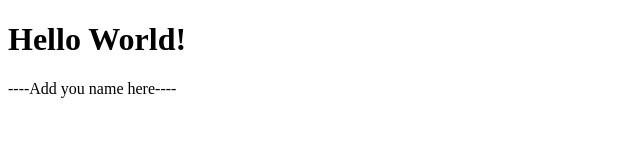
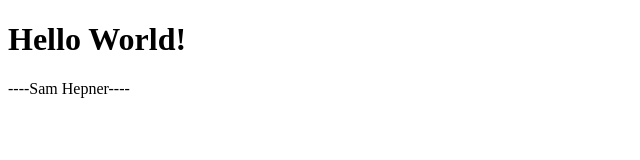
Before and after one commit to DS4200-Sec2-F22/ic-01-shepner23, a plain HTML site: page index.html in a window 1280 px wide. Shown: the full height of the page, 0-640 px from the left. Drawn offline with Linux system fonts and the light colour scheme.

Commit message:
Update index.html

```diff
--- a/index.html
+++ b/index.html
@@ -6,7 +6,7 @@
 
 <p>
 
-----Add you name here----
+----Sam Hepner----
 
 </p>
 
```
